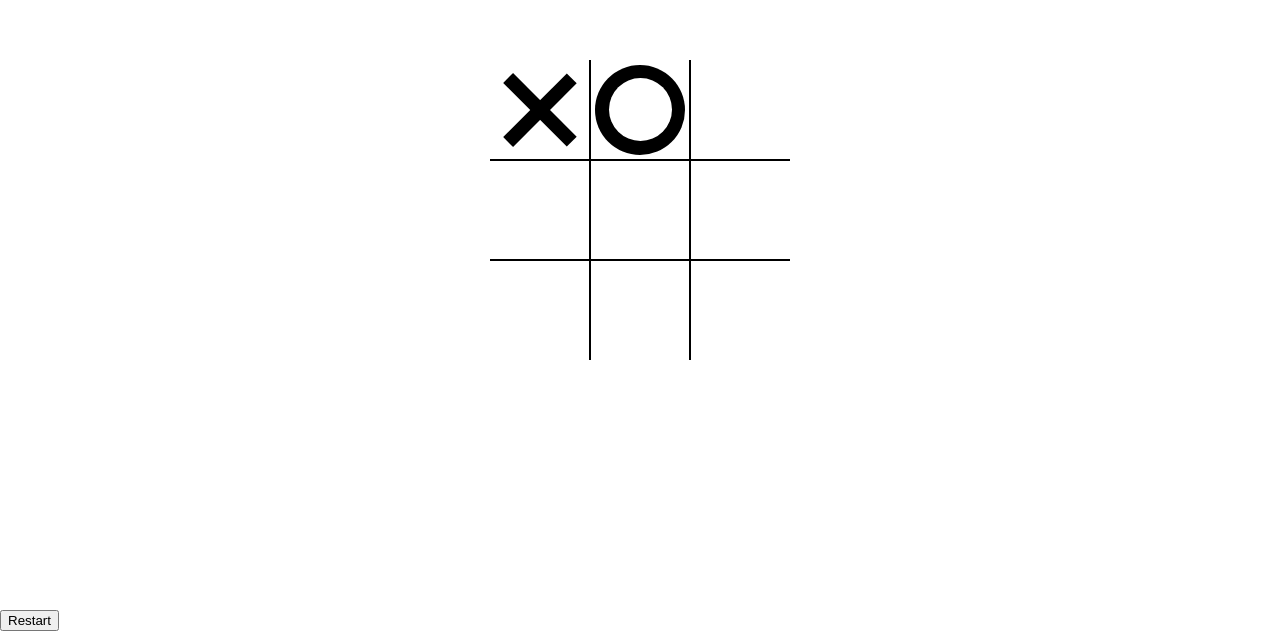
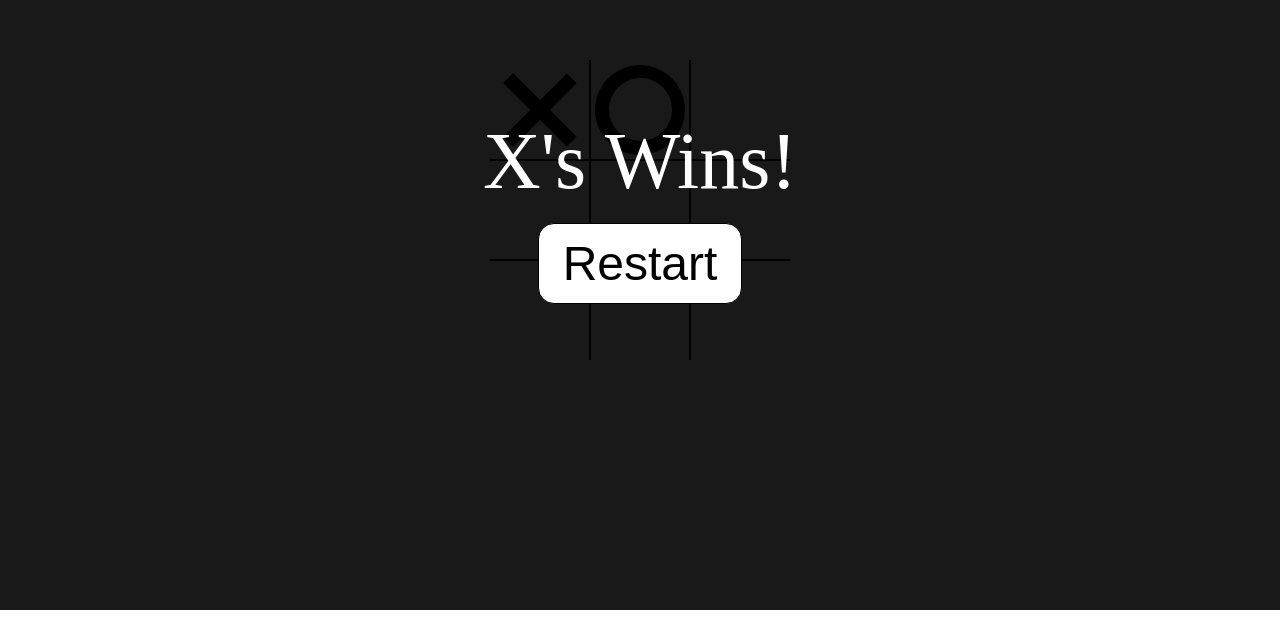
Before and after one commit to mesakhlolo/odin-tic-tac-toe, a plain HTML site: page index.html in a window 1280 px wide. Shown: the part 190-821 px from the top of the page. After the commit the page ends 800 px from the top, so only its background shows below. Drawn offline with Linux system fonts and the light colour scheme.

Commit message:
styling .winning-message

```diff
--- a/index.html
+++ b/index.html
@@ -11,7 +11,7 @@
 
 <body>
 
-  <div class="board circle" id="board">
+  <div class="board" id="board">
     <div class="cell x" data-cell></div>
     <div class="cell circle" data-cell></div>
     <div class="cell" data-cell></div>
@@ -23,8 +23,8 @@
     <div class="cell" data-cell></div>
   </div>
 
-  <div class="winning-message" id="winningMessage">
-    <div data-winning-message-text></div>
+  <div class="winning-message show" id="winningMessage">
+    <div data-winning-message-text>X's Wins!</div>
     <button id="restartButton">Restart</button>
   </div>
 
--- a/style.css
+++ b/style.css
@@ -118,3 +118,39 @@ body {
   height: calc(var(--mark-size) * 0.7);
   background-color: white;
 }
+
+/* winning message styles */
+.winning-message {
+  display: none;
+  position: fixed;
+  top: 0;
+  left: 0;
+  right: 0;
+  bottom: 0;
+  background-color: rgba(0, 0, 0, 0.9);
+  justify-content: center;
+  align-items: center;
+  color: white;
+  font-size: 5rem;
+  flex-direction: column;
+  gap: 1rem;
+}
+
+.winning-message button {
+  font-size: 3rem;
+  background-color: white;
+  border: 1px solid black;
+  border-radius: 1rem;
+  padding: 0.25em 0.5em;
+  cursor: pointer;
+}
+
+.winning-message button:hover {
+  background-color: black;
+  color: white;
+  border-color: white;
+}
+
+.winning-message.show {
+  display: flex;
+}
```
